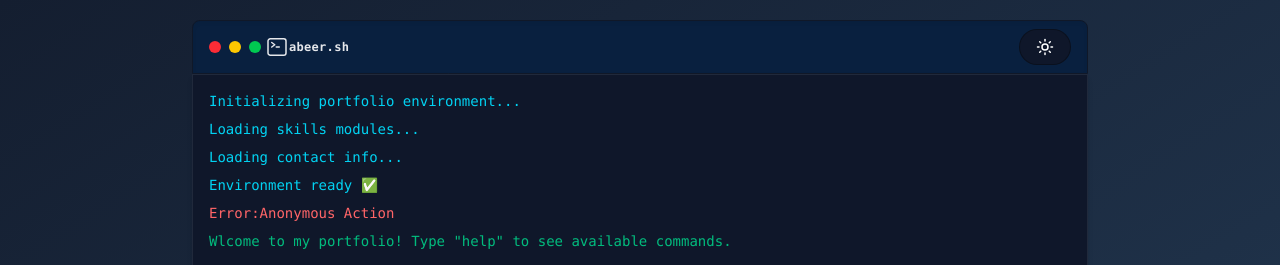
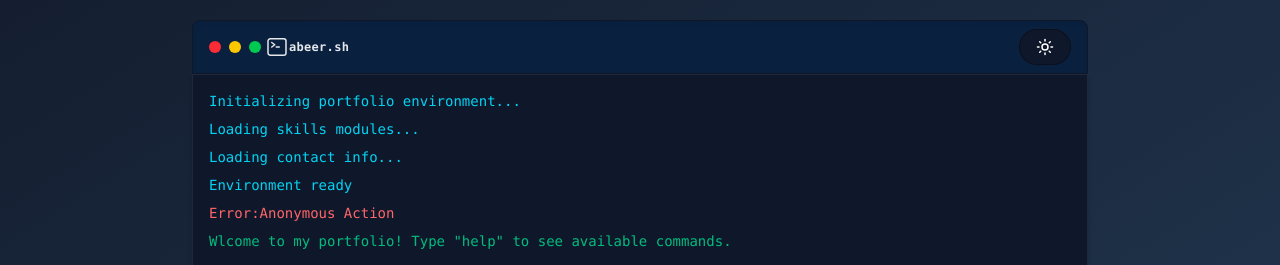
Before and after one commit to abeer-srivastava/me_, a React (Vite) app: page / in a window 1280 px wide. Shown: the top 265 px of the page. Built offline with nearby package versions, Linux system fonts and the light colour scheme.

Commit message:
lst commit

```diff
--- a/src/components/Terminal.tsx
+++ b/src/components/Terminal.tsx
@@ -26,7 +26,7 @@ const bootSequence = [
   "Loading projects...",
   "Loading skills modules...",
   "Loading contact info...",
-  "Environment ready ✅"
+  "Environment ready "
 ];
 
 interface TerminalProps {
```
